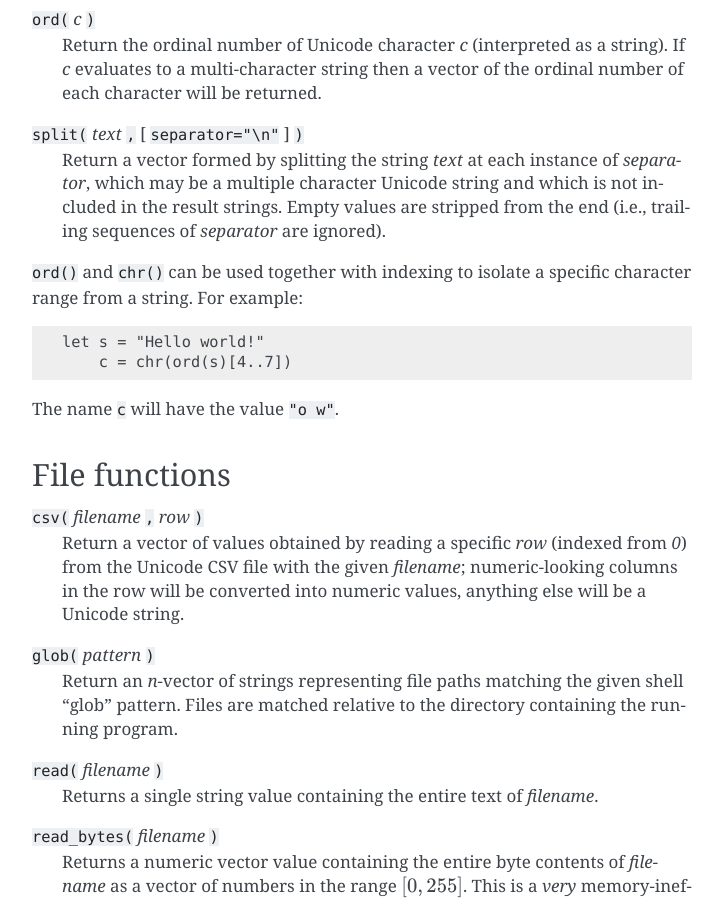
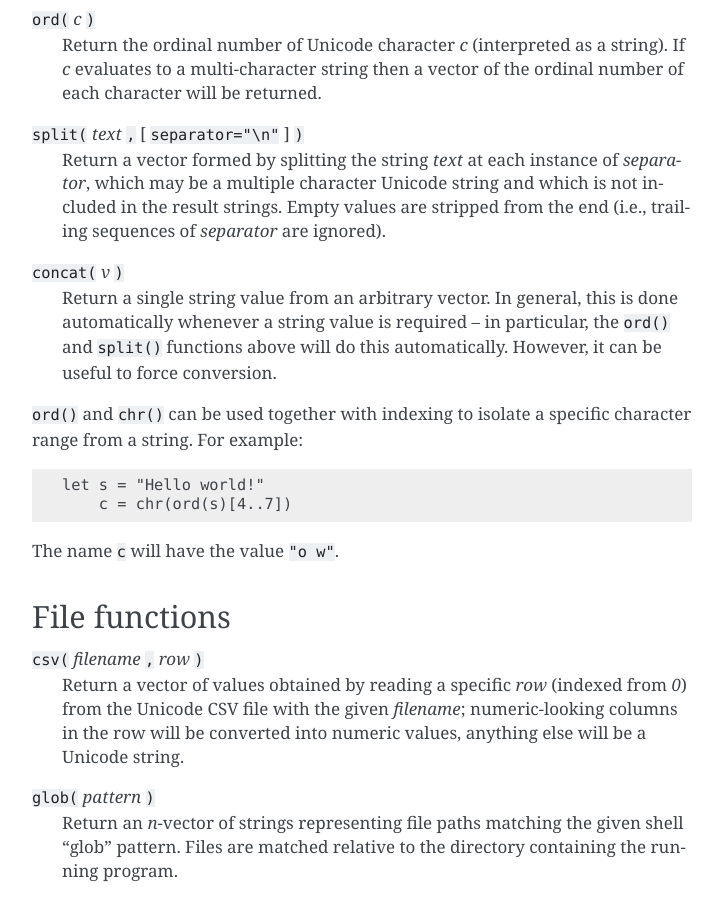
Before and after one commit to jonathanhogg/flitter, a Sphinx documentation site: the page built from docs/builtins.md, in a window 1280 px wide and 900 px high, scrolled down 11557 px. Shown: the whole window, without its empty margins (388-1111 px from the left). Built offline with Sphinx 7.4.7, drawn with Linux system fonts in a browser that asks for light colours.

Commit message:
New `concat` builtin for string concatenation

```diff
--- a/docs/builtins.md
+++ b/docs/builtins.md
@@ -494,6 +494,12 @@ of each character will be returned.
 included in the result strings. Empty values are stripped from the end (i.e.,
 trailing sequences of *separator* are ignored).
 
+`concat(` *v* `)`
+: Return a single string value from an arbitrary vector. In general, this is
+done automatically whenever a string value is required – in particular, the
+`ord()` and `split()` functions above will do this automatically. However, it
+can be useful to force conversion.
+
 `ord()` and `chr()` can be used together with indexing to isolate a specific
 character range from a string. For example:
 
```
Also changed, not shown: 3 other files.
